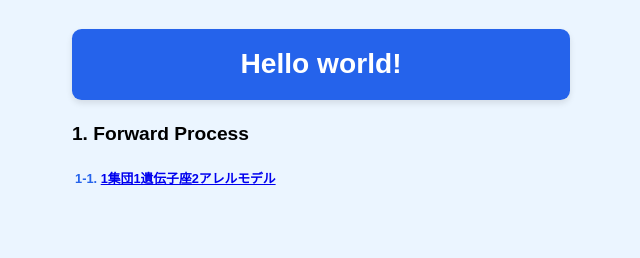
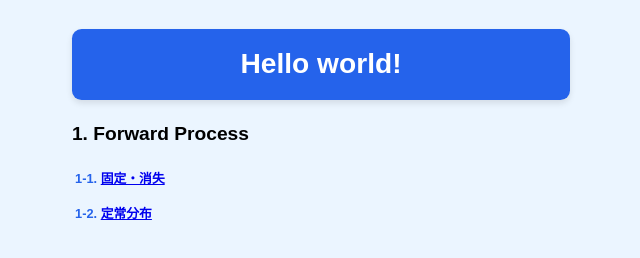
Before and after one commit to TSakamoto-evo/-Experimental-PopGenNote, a plain HTML site: page index.html in a window 1280 px wide. Shown: the whole page, without its empty margins (319-959 px from the left). Drawn offline with nearby package versions, Linux system fonts and the light colour scheme.

Commit message:
Update index.html

```diff
--- a/index.html
+++ b/index.html
@@ -14,7 +14,8 @@
       <h1>Hello world!</h1>
 
       <h2>1. Forward Process</h2>
-      <p><b>1-1. <a href="pages/onepop_onelocus.html">1集団1遺伝子座2アレルモデル </a></b></p>
+      <p><b>1-1. <a href="pages/fixation.html">固定・消失 </a></b></p>
+      <p><b>1-2. <a href="pages/stationary.html">定常分布 </a></b></p>
     </main>
   </body>
 </html>
```
